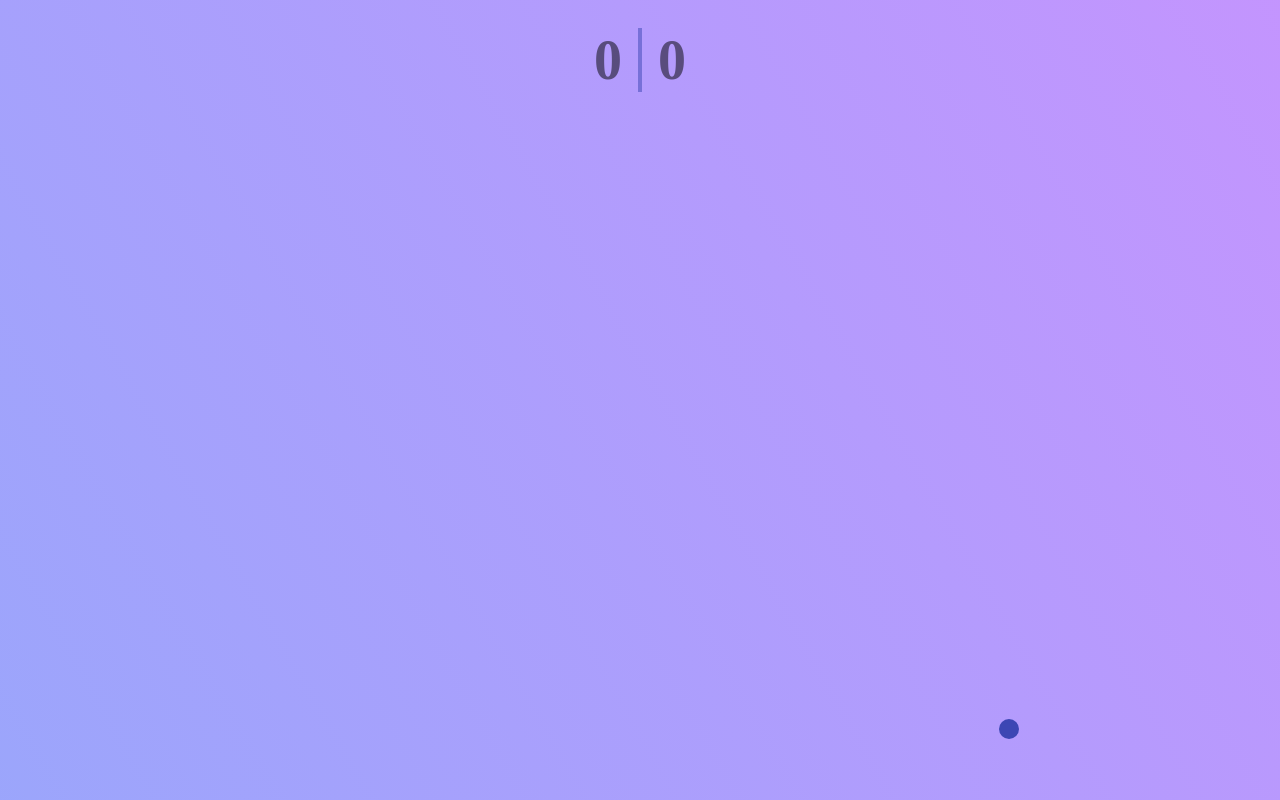
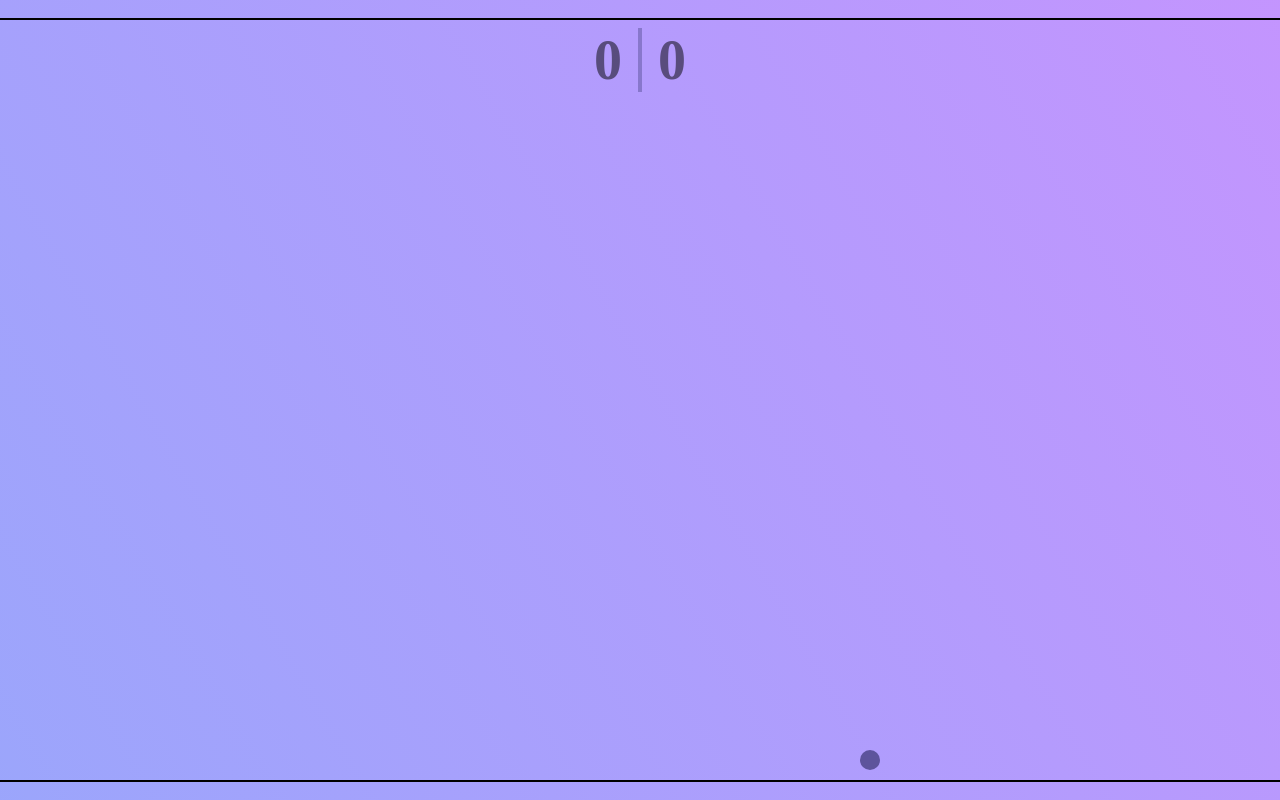
Before and after one commit to DevTre7/Capstone-Project-Ping-Pong-Game, a plain HTML site: page p1-LandingPage.html in a window 1280 px wide. Both pictures are taken after a click on the button "Let's Play". Shown: the top 800 px of the page. Drawn offline with nearby package versions, Linux system fonts and the light colour scheme; a web font is replaced by a local one.

Commit message:
added back the table class's border in the style.css file

```diff
--- a/Ball.js
+++ b/Ball.js
@@ -1,5 +1,7 @@
+//This variable is the initial velocity/or starting speed of the ball
 const INITIAL_VELOCITY = 0.025;
-const VELOCITY_INCREASE = 0.00001;
+//This variable is the increment value of the velocity/or speed of the ball as time passes
+const VELOCITY_INCREASE = 0.000004;
 
 export default class Ball {
   constructor(ballElem) {
--- a/game.js
+++ b/game.js
@@ -27,7 +27,6 @@ function update(time) {
     document.documentElement.style.setProperty("--hue", hue + delta * 0.01);
 
     if (isLose()) handleLose();
-    console.log("lose");
   }
 
   lastTime = time;
--- a/style.css
+++ b/style.css
@@ -51,10 +51,10 @@ h1 {
   padding: 0;
 }
 
-:root{
-    --hue: 207;
-    --saturation: 50%;
-    --foreground-color: hsl(var(--hue), var(--saturation), 47%)
+:root {
+  --hue: 220;
+  --saturation: 30%;
+  --foreground-color: hsl(var(--hue), var(--saturation), 47%);
 }
 
 body {
@@ -208,8 +208,8 @@ span {
   display: none;
   height: 95vh;
   width: 170vh;
-  /* Can add the "border" back once code is working properly */
-  /* border: black solid 2px; */
+  /* This "boarder" aspect for the the "table" class is purely for aesthics */
+  border: black solid 2px;
 }
 
 .paddle {
@@ -239,8 +239,8 @@ span {
 
   position: absolute;
   background-color: var(--foreground-color);
-    left: calc(var(--x)* 1vh);
-    top: calc(var(--y)* 1vh);
+  left: calc(var(--x) * 1vh);
+  top: calc(var(--y) * 1vh);
   transform: translate(-50%, -50%);
   border-radius: 50%;
   width: 2.5vh;
@@ -266,6 +266,4 @@ span {
 .scoreBoard > :first-child {
   text-align: right;
   border-right: 0.5vh solid var(--foreground-color);
-
-
 }
```
Lines whose indentation alone changed are shown as unchanged.
